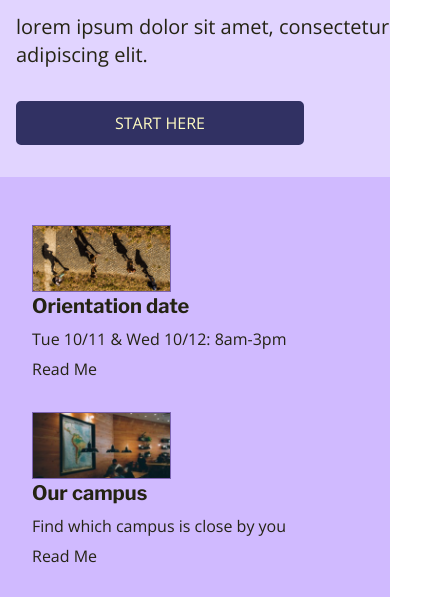
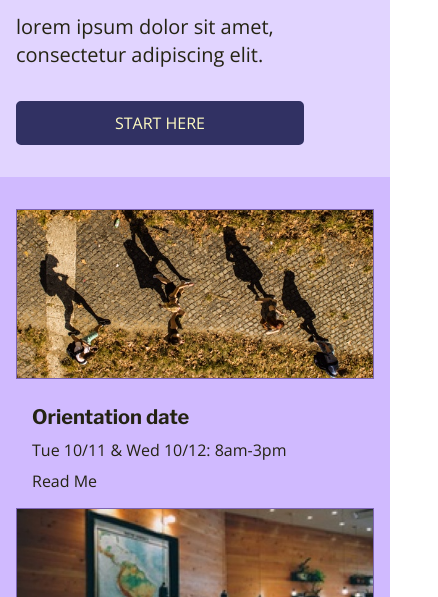
Before and after one commit to KrisErdahl/ColmarAcademy, a plain HTML site: page index.html in a window 390 px wide. Shown: the part 479-1076 px from the top of the page, 438 px wide, since content can reach past the window. Drawn offline with nearby package versions, Linux system fonts and the light colour scheme.

Commit message:
add responsive for section 2

```diff
--- a/resources/css/style.css
+++ b/resources/css/style.css
@@ -427,9 +427,9 @@ footer .nav_options {
 .learn {
   justify-content: flex-start;
   align-items: flex-start;
-  width: 100%;
-  margin: 2rem 2rem 2rem 1rem;
-  padding-right: 2rem;
+  width: 94%;
+  margin: 2rem 0rem 2rem 1rem;
+  padding-right: 0rem;
 }
 
 .learn .button h4 a {
@@ -469,9 +469,10 @@ footer .nav_options {
 .upcoming {
   flex-direction: column;
   align-items: flex-start;
-  padding: 1rem;
-  transition: background-color 50ms ease-in;
-  width: 100%;
+  padding: 0rem;
+  padding-right: 0rem;
+  transition: 0;
+  width: 94%;
 }
 
 .side_info_left .big {
@@ -479,14 +480,15 @@ footer .nav_options {
 }
 
 .side_info_left {
-  flex-shrink: 0;
+  width: 100%;
+  margin: 0;
 }
 
 .side_info_left .small {
-  width: 100%;
+  width: 97%;
   height: auto;
   display: block;
-  margin-right: 1rem;
+  margin: 0rem;
 }
 
 .side_info_right {
@@ -494,28 +496,27 @@ footer .nav_options {
   flex-direction: column;
   justify-content: flex-start;
   align-items: flex-start;
-}
-
-.side_info_right .title {
-  margin: 0;
+  margin: 1.5rem 1rem 1rem 1rem;
 }
 
 .side_info_right .dates {
   margin-top: .5rem;
   margin-bottom: .5rem;
-  max-width: 18rem;
+  max-width: 25rem;
 }
 
 .side_info_right .campus {
   color: #242313;
-  transition: color 50ms ease-in;
+  transition: color 0; background-color 0;
+}
+
+.side_info_right .campus:active {
+  color:
 }
 
 .side_info_right .campus:hover {
-  color: #7c64b2;
+  background-color:
 }
-
-
 
 
 /* Responsive Footer */
```
Also changed, not shown: index.html (+1 -1 lines).
